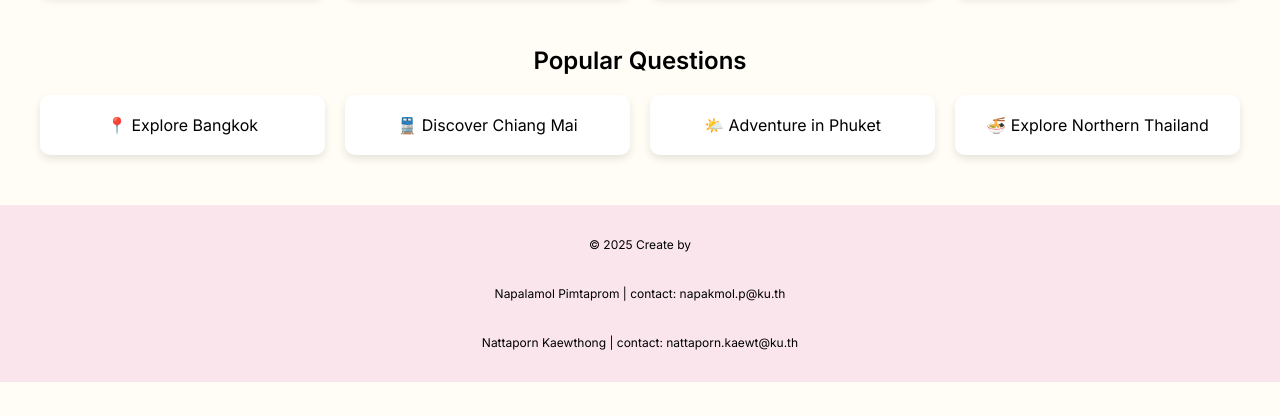
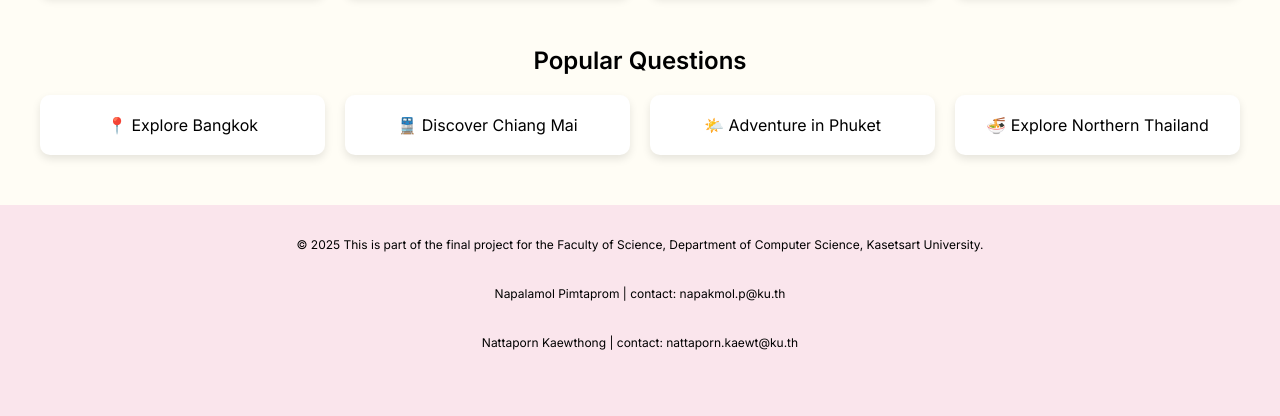
Before and after one commit to NuttyNtp/Chatbot, a Flask app: page / in a window 1280 px wide. Shown: the part 921-1337 px from the top of the page. Before the commit the page ends 1303 px from the top, so only its background shows below. Run offline with Flask 2, Linux system fonts and the light colour scheme.

Commit message:
update ui

```diff
--- a/main.py
+++ b/main.py
@@ -9,6 +9,9 @@ import urllib.parse
 import subprocess
 from reportlab.lib.pagesizes import letter
 from reportlab.pdfgen import canvas
+from reportlab.platypus import SimpleDocTemplate, Paragraph, Spacer, Image
+from reportlab.lib.styles import getSampleStyleSheet
+from reportlab.lib.units import inch
 import json
 from bs4 import BeautifulSoup
 import folium
@@ -119,11 +122,15 @@ class FoliumMapGenerator:
             "general": r"at\s+([\w\s]+)"
         }
 
+        # Keywords to exclude unwanted places
+        excluded_keywords = ["nightclub", "club", "office", "agency", "tour", "company"]
+
         # Extract locations from itinerary using regex
         day_pattern = r'Day \d+:.*?(?=Day \d+:|$)'
         day_matches = re.findall(day_pattern, itinerary_text, re.DOTALL)
         for day_match in day_matches:
             activity_lines = [line.strip() for line in day_match.split('\n') if line.strip()]
+            daily_locations = []
             for line in activity_lines:
                 matched = False
                 for place_type, pattern in place_patterns.items():
@@ -131,30 +138,33 @@ class FoliumMapGenerator:
                     if match:
                         location_name = match.group(1).strip()
                         if location_name and location_name != base_location_name:
-                            # Filter out non-tourist locations like hotels or agencies
-                            if place_type in ["temple", "mountain", "market", "beach"]:
-                                locations.append({
-                                    "name": f"{location_name}, {base_location_name}",
-                                    "type": place_type,
-                                    "activity": line,
-                                    "is_base": False
-                                })
-                            matched = True
-                            break
+                            # Exclude unwanted places
+                            if not any(keyword in location_name.lower() for keyword in excluded_keywords):
+                                if len(daily_locations) < 4:  # Limit to 4 locations per day
+                                    daily_locations.append({
+                                        "name": f"{location_name}, {base_location_name}",
+                                        "type": place_type,
+                                        "activity": line,
+                                        "is_base": False
+                                    })
+                                matched = True
+                                break
                 if not matched:
                     # If no specific type matches, try general extraction
                     general_match = re.search(place_patterns["general"], line, re.IGNORECASE)
                     if general_match:
                         location_name = general_match.group(1).strip()
                         if location_name and location_name != base_location_name:
-                            # Exclude business-related locations
-                            if not any(keyword in location_name.lower() for keyword in ["tour", "agency", "company"]):
-                                locations.append({
-                                    "name": f"{location_name}, {base_location_name}",
-                                    "type": "general",
-                                    "activity": line,
-                                    "is_base": False
-                                })
+                            # Exclude unwanted places
+                            if not any(keyword in location_name.lower() for keyword in excluded_keywords):
+                                if len(daily_locations) < 4:  # Limit to 4 locations per day
+                                    daily_locations.append({
+                                        "name": f"{location_name}, {base_location_name}",
+                                        "type": "general",
+                                        "activity": line,
+                                        "is_base": False
+                                    })
+            locations.extend(daily_locations)
 
         # Remove duplicates while preserving order
         unique_locations = []
@@ -175,6 +185,7 @@ class FoliumMapGenerator:
         map_center = [default_lat, default_lon]
         location_data = []
         all_coordinates = []
+        image_cache = {}  # Cache images to avoid duplicates
 
         # Fetch coordinates and images for each location
         for location in locations:
@@ -182,7 +193,15 @@ class FoliumMapGenerator:
             if place_info:
                 lat, lon = place_info['latitude'], place_info['longitude']
                 all_coordinates.append([lat, lon])
-                image_url = google_integration.get_place_image_url(place_info['place_id'])
+
+                # Fetch image URL and cache it to avoid duplicates
+                place_id = place_info['place_id']
+                if place_id not in image_cache:
+                    image_url = google_integration.get_place_image_url(place_id)
+                    image_cache[place_id] = image_url
+                else:
+                    image_url = image_cache[place_id]
+
                 location_data.append({
                     "name": place_info['name'],
                     "address": place_info['address'],
@@ -203,7 +222,6 @@ class FoliumMapGenerator:
             "temple": ("fa-pagelines", "red"),
             "mountain": ("fa-mountain", "green"),
             "market": ("fa-store", "orange"),
-            "hotel": ("fa-hotel", "blue"),
             "beach": ("fa-umbrella-beach", "purple"),
             "general": ("fa-info-circle", "gray")
         }
@@ -261,22 +279,11 @@ class OllamaChatbot:
                     if 'assistant' in entry:
                         context += f"Assistant: {entry['assistant']}\n"
 
-            # Customize prompt based on user query
-            if "family" in query.lower():
-                additional_context = "Plan a family-friendly trip."
-            elif "alone" in query.lower():
-                additional_context = "Plan a solo trip."
-            elif "work" in query.lower():
-                additional_context = "Include places suitable for remote work."
-            else:
-                additional_context = "Plan a detailed trip itinerary."
-
+            # Generate a travel plan using Ollama
             prompt = f"""
             You are a Thailand travel expert with comprehensive knowledge of all provinces, tourist attractions, local culture, transportation options, and seasonal activities in Thailand. You have access to real-time data about locations, weather conditions, and travel trends.
 
-            Your task is to plan a detailed and realistic trip itinerary based on the following:
-            - {query}: The specific request or destination provided by the user.
-            - {context}: Any additional preferences, interests, or constraints mentioned in the conversation (e.g., budget, duration, group type, preferred activities).
+            Your task is to plan a trip itinerary based on the user's request. If the user provides minimal information (e.g., just a province name), create a basic itinerary that includes popular and highly-rated attractions in that area. Suggest accommodations and provide useful travel tips.
 
             When creating the itinerary:
             1. Ensure accuracy: Only include verified locations, attractions, and activities that exist in Thailand.
@@ -285,7 +292,13 @@ class OllamaChatbot:
             4. Include practical details: Suggest accommodations (hotels, resorts, guesthouses) relevant to the traveler's preferences and provide useful travel tips (e.g., best time to visit, local customs).
             5. Adapt to seasons: Tailor recommendations based on the current or expected season (e.g., rainy season vs. dry season).
             6. Focus on popular and highly-rated attractions: Prioritize well-known tourist spots, cultural sites, natural landmarks, and activities that are widely recommended by travelers.
-            7. Format the response as follows:
+
+            If the user provides minimal information, such as "Create an itinerary for [Province]", create a basic 3-day itinerary that includes:
+            - Popular attractions in the province.
+            - Recommended accommodations.
+            - Useful travel tips for the area.
+
+            Format the response as follows:
             - Day 1: [Activity], [Location] ([Province]), [Time]
                 - Accommodation: [Hotel/Resort Name], [Location]
                 - Travel Tip: [Useful advice for the day]
@@ -295,6 +308,9 @@ class OllamaChatbot:
             ...
 
             If you lack sufficient information from the query or context, ask clarifying questions before providing the itinerary.
+
+            User Query: {query}
+            Conversation Context: {context}
             """
             result = subprocess.run(
                 ["ollama", "run", "llama3.1:latest", prompt],
@@ -318,25 +334,31 @@ class DestinationDetailsGenerator:
         """
         # Step 1: Retrieve Ollama's AI-generated travel plan
         ai_itinerary = OllamaChatbot.get_travel_plan(f"Plan a trip to {destination_name}", history)
+
         # Get current timestamp
         current_time = datetime.now().strftime("%Y-%m-%d %H:%M:%S")
+
         # Step 2: Get destination details from Google API
         dest_info = GoogleIntegration.get_place_by_name(destination_name)
         if not dest_info:
             return f"I couldn't find anything about {destination_name}. Maybe try a different place?"
+
         # Step 3: Parse locations from the itinerary using FoliumMapGenerator
         locations = FoliumMapGenerator.parse_itinerary_locations(ai_itinerary, destination_name)
+
         # Step 4: Generate Folium map with all locations in the itinerary
         google_integration = GoogleIntegration()
         folium_map_html, location_data = FoliumMapGenerator.generate_folium_map(locations, google_integration)
+
         # Step 5: Get main destination image
         main_image_url = GoogleIntegration.get_place_image_url(dest_info['place_id'])
+
         # Step 6: Get Hotel Booking Link
         hotel_booking_link = GoogleIntegration.get_hotel_booking_link(destination_name)
+
         # Step 7: Create location gallery HTML
         location_gallery_html = ""
         for loc in location_data:
-            # Exclude business-related locations
             if loc["type"] not in ["hotel", "general"] or "tour" not in loc["name"].lower():
                 if loc.get('image_url'):
                     location_gallery_html += f"""
@@ -350,6 +372,7 @@ class DestinationDetailsGenerator:
                         </div>
                     </div>
                     """
+
         # Prepare HTML response with place details under the image
         response = f"""
         <div class="destination-details-container">
@@ -493,36 +516,53 @@ def extract_text_from_html(html_content):
 # Function to generate PDF from conversation history
 def create_pdf_from_history(session_id, destination_name):
     """
-    Generate PDF file from the conversation history
+    Generate a beautifully formatted PDF file from the conversation history.
     """
     try:
         if session_id not in conversation_history:
             return None
+
         # PDF filename
         pdf_filename = f"{destination_name.replace(' ', '_')}_travel_plan.pdf"
-        # PDF path to save
         pdf_path = os.path.join('static', pdf_filename)
+
         # Create directory if it doesn't exist
         os.makedirs('static', exist_ok=True)
-        c = canvas.Canvas(pdf_path, pagesize=letter)
-        width, height = letter
-        c.setFont("Helvetica-Bold", 16)
-        c.drawString(72, height - 72, f"Travel Plan for {destination_name}")
-        c.setFont("Helvetica", 10)
-        c.drawString(72, height - 90, f"Generated on: {datetime.datetime.now().strftime('%Y-%m-%d %H:%M:%S')}")
+
+        # Create PDF document
+        doc = SimpleDocTemplate(pdf_path, pagesize=letter,
+                                rightMargin=72, leftMargin=72,
+                                topMargin=72, bottomMargin=72)
+        styles = getSampleStyleSheet()
+        story = []
+
+        # Title and timestamp
+        title = Paragraph(f"Travel Plan for {destination_name}", styles['Title'])
+        story.append(title)
+        timestamp = Paragraph(f"Generated on: {datetime.now().strftime('%Y-%m-%d %H:%M:%S')}", styles['Normal'])
+        story.append(timestamp)
+        story.append(Spacer(1, 12))
+
         # Extract text content for the PDF
         html_content = ""
         for message in conversation_history[session_id]:
             if 'assistant' in message:
                 html_content = message['assistant']
                 break
+
+        # Convert HTML to readable text
         text_content = extract_text_from_html(html_content)
-        text_object = c.beginText(72, height - 120)
-        text_object.setFont("Helvetica", 10)
-        text_object.setTextOrigin(72, height - 120)
-        text_object.textLines(text_content)
-        c.drawText(text_object)
-        c.save()
+
+        # Split text into paragraphs
+        paragraphs = text_content.split('\n')
+        for paragraph in paragraphs:
+            if paragraph.strip():
+                p = Paragraph(paragraph.strip(), styles['BodyText'])
+                story.append(p)
+                story.append(Spacer(1, 12))  # Add space between paragraphs
+
+        # Build PDF
+        doc.build(story)
         return pdf_path
     except Exception as e:
         logging.error(f"Error generating PDF: {e}")
@@ -537,12 +577,12 @@ def handle_message(data):
 
     if session_id not in conversation_history:
         conversation_history[session_id] = []
+
     # Store user message in conversation history
     conversation_history[session_id].append({'user': user_message})
 
     # Check if the user wants to save the conversation as a PDF
     if "save pdf" in user_message.lower():
-        # Assume the user is asking to save their travel plan as a PDF
         destination_name = "Thailand Trip"  # You can extract the destination name from the user's message if necessary
         pdf_path = create_pdf_from_history(session_id, destination_name)
         if pdf_path:
@@ -559,8 +599,10 @@ def handle_message(data):
         # If the message is not about saving as PDF, continue generating travel plan
         destination_name = user_message  # Assume user is asking about a destination
         generated_details = DestinationDetailsGenerator.generate_comprehensive_details(destination_name, conversation_history[session_id])
+
         # Store assistant response in conversation history
         conversation_history[session_id].append({'assistant': generated_details})
+
         # Send response with timestamp
         emit('receive_message', {
             'message': generated_details,
--- a/templates/home.html
+++ b/templates/home.html
@@ -232,7 +232,7 @@
                 <div class="card" onclick="handlePopularQuestion('Plan a 3-day trip to Chiang Mai with activities like visiting temples, mountains, and night markets')">🚆 Discover Chiang Mai</div>
 
                 <!-- 3. ภูเก็ต -->
-                <div class="card" onclick="handlePopularQuestion('Create a 5-day itinerary for Phuket, including beaches, temples, markets, and hotel recommendations')">🌤️ Adventure in Phuket</div>
+                <div class="card" onclick="handlePopularQuestion('Create a itinerary for Phuket, including beaches, temples, markets, and hotel recommendations')">🌤️ Adventure in Phuket</div>
 
                 <!-- 4. ภาคเหนือ -->
                 <div class="card" onclick="handlePopularQuestion('What are the must-visit places in Northern Thailand? Include temples, mountains, and cultural activities')">🍜 Explore Northern Thailand</div>
@@ -241,9 +241,10 @@
     </div>
 
     <div class="footer">
-        <p>© 2025 Create by</p>
+        <p>© 2025 This is part of the final project for the Faculty of Science, Department of Computer Science, Kasetsart University.</p>
         <p>Napalamol Pimtaprom | contact: napakmol.p@ku.th</p>
         <p>Nattaporn Kaewthong | contact: nattaporn.kaewt@ku.th</p>
+        <p> </p>
         </div>
         </div>
     </div>
```
Also changed, not shown: templates/index.html (+8 -7 lines), 1 other file.
